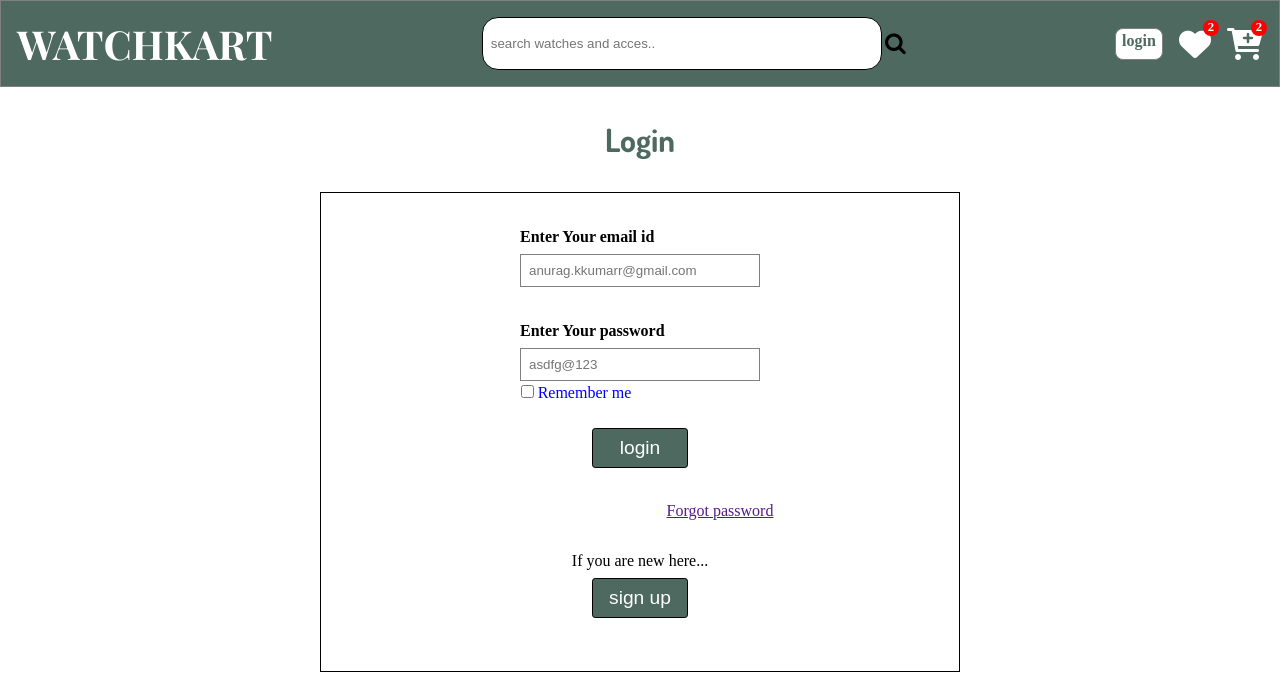
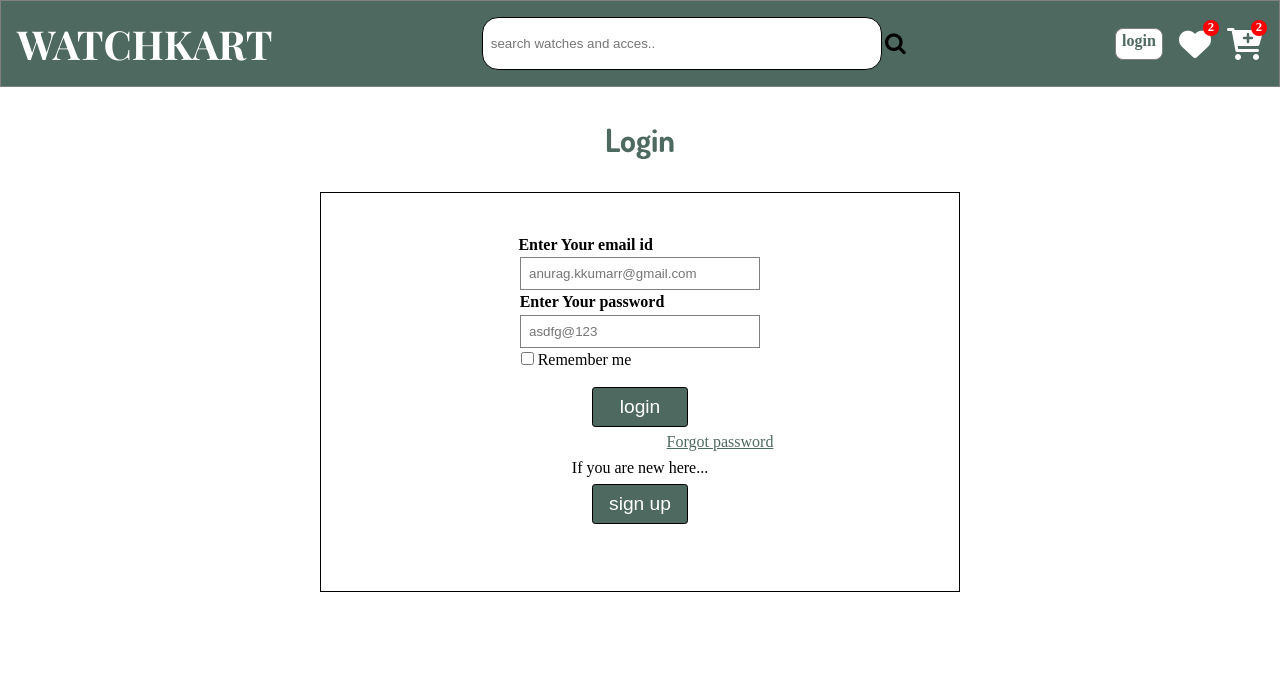
Before and after one commit to anurag-kkumarr/watchKart, a plain HTML site: page components/login-page/login.html in a window 1280 px wide. Drawn offline with nearby package versions, Linux system fonts and the light colour scheme.

Commit message:
fix: margin & padding

```diff
--- a/components/login-page/login.css
+++ b/components/login-page/login.css
@@ -1,4 +1,16 @@
 @import "/main.css";
+
+.login-layout {
+    display: flex;
+    flex-direction: column;
+    width: 40rem;
+    height: 25rem;
+    border: 1px solid var(--black);
+    margin: auto;
+    align-items: center;
+    justify-content: center;
+
+}
 
 .login-header {
     text-align: center;
@@ -10,30 +22,20 @@
 }
 .email-info, .pwd-info {
     font-size: var(--size-one);
-    margin-bottom: var(--size-zero-five);
+    margin-bottom: var(--size-zero-two);
     font-weight: bold;
 }
-.login-layout {
-    display: flex;
-    flex-direction: column;
-    width: 40rem;
-    height: 30rem;
-    border: 1px solid var(--black);
-    margin: auto;
-    align-items: center;
-    justify-content: center;
+.email-info{
+    margin-right: 6.8rem;
+}
+.pwd-info{
+    margin-right: 6rem;
+}
 
-}
-.email-box {
-    margin-bottom: var(--size-two);
-}
 .input-email, .input-pwd {
     width: 15rem;
     border: 1px solid var(--gray);
     padding: var(--size-zero-five);
-    margin-bottom: var(--size-zero-two);
-}
-div.input-pwd {
     margin-bottom: var(--size-zero-two);
 }
 
@@ -46,15 +48,19 @@ div.input-pwd {
     background-color: var(--color-primary);
     color: var(--white);
     cursor: pointer;
-    margin:var(--size-zero-five ) auto 0 auto;
+    margin:0 auto var(--size-zero-four) auto;
 }
 .remember-me {
     margin-right: 8rem;
-    color: var(--blue);
+    color: var(--black);
 }
 .forgot-btn {
-    margin-top: var(--size-one);
+
     margin-left: 10rem;
-    margin-bottom: var(--size-two);
+    margin-bottom: var(--size-zero-five);
     text-decoration: underline;
+    color: var(--color-primary);
 }
+.new-acct{
+    margin-bottom: var(--size-zero-four);
+}
--- a/components/login-page/login.html
+++ b/components/login-page/login.html
@@ -37,18 +37,14 @@
 
         <form action="">
             <div class="login-layout">
-                <div class="email-box">
                     <div class="email-info">Enter Your email id</div>
                     <input class="input-email" type="email" name="email" id="email" placeholder="anurag.kkumarr@gmail.com">
-                </div>
-                <div class="pwd-box">
                     <div class="pwd-info">Enter Your password</div>
                     <input class="input-pwd" type="password" placeholder="asdfg@123" name="password" id="password">
-                </div>
-                <span><label for="" class="remember-me">
+                    <label for="" class="remember-me">
                     <input type="checkbox" name="remember" id="remember"> Remember me
-                </label></span></br>
-                <button class="log-in-btn">login</button></br>
+                </label></br>
+                <button class="log-in-btn">login</button>
                 <a href="" class="forgot-btn">Forgot password</a>
                 <div class="new-acct">If you are new here... </div>
                 <button class="log-in-btn">sign up</button></br>
```
